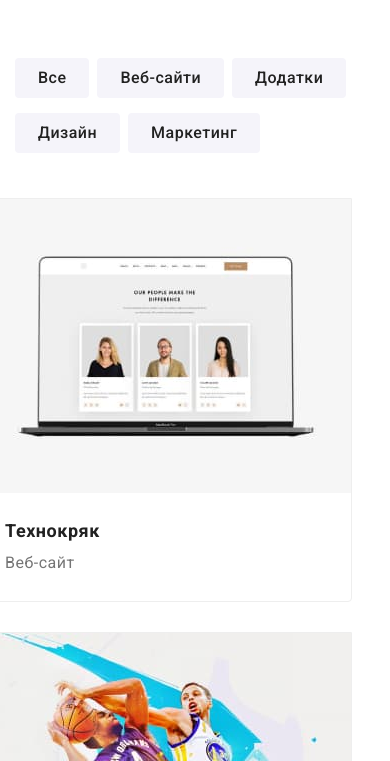
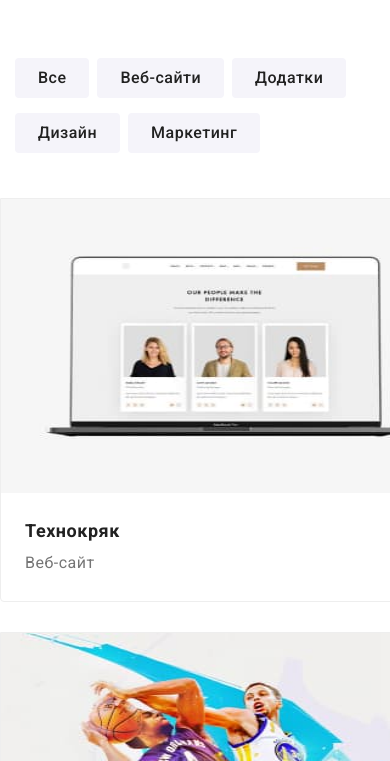
Before and after one commit to Vlasova1983/goit-markup-hw-08, a plain HTML site: page portfolio.html in a window 390 px wide. Shown: the part 83-844 px from the top of the page. Drawn offline with nearby package versions, Linux system fonts and the light colour scheme; files that its build step writes are made by us from their sources.

Commit message:
Update _portfolio__work.scss
согласно замечаний

```diff
--- a/sass/components/_portfolio__work.scss
+++ b/sass/components/_portfolio__work.scss
@@ -7,14 +7,14 @@
       margin-right: auto;
       display: flex;
       flex-wrap: wrap;
-      margin-right: -35px;
-      margin-left: -35px;
+      margin-right: -15px;
+      margin-left: -15px;
 
 
     }
     .portfolio-hero__content--pos {
        cursor: pointer;
-
+       height: 404px;
 
 
       @media screen and (min-width: 480x) {
@@ -30,6 +30,25 @@
         @media screen and (max-width: 767px) {
         margin-bottom: 30px;
         }
+      }
+
+      @media screen and (min-width: 320px) and (max-width:767px) {
+
+        width: 450px;
+
+      }
+
+      @media screen and (min-width: 768px) and (max-width:1199px) {
+
+        width: 354px;
+
+
+      }
+
+      @media screen and (min-width:1200px) {
+
+        width: 370px;
+
       }
 
     }
@@ -59,7 +78,19 @@
 
     }
 
+    .portfolio-hero__content--pos-img {
+      @media screen and (min-width: 320px) and (max-width:767px) {
 
+        width: 450px;
+        height: 294px;
+      }
+
+      @media screen and (min-width: 768px) and (max-width:1199px) {
+
+        width: 354px;
+        height: 294px;
+      }
+    }
 
     .portfolio-hero__titly{
       margin-top: 0;
```
